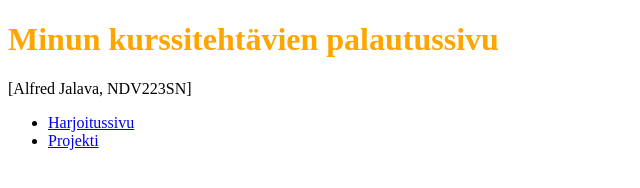
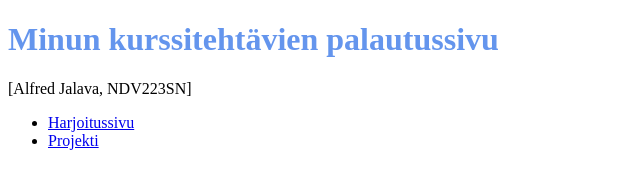
Before and after one commit to vllik/vllik.github.io, a plain HTML site: page index.html in a window 1280 px wide. Shown: the whole page, without its empty margins (0-640 px from the left). Drawn offline with Linux system fonts and the light colour scheme.

Commit message:
Add files via upload

```diff
--- a/style.css
+++ b/style.css
@@ -4,5 +4,5 @@ Width: 100%;
 }
 
 h1 {
-color: orange
+color: cornflowerblue
 }
```
